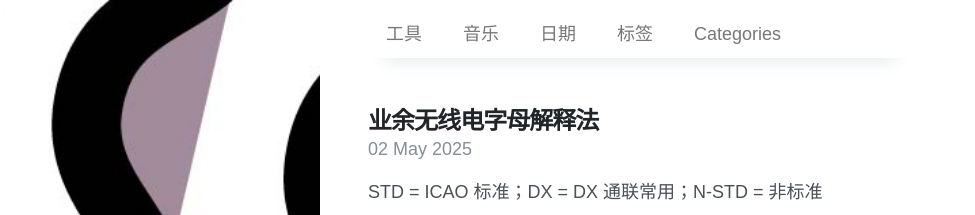
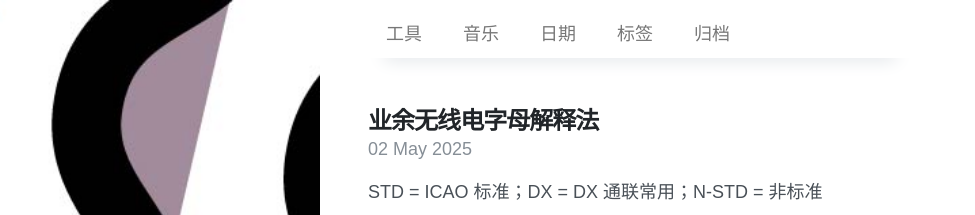
Before and after one commit to gaopengk/gaopengk.github.io, a Jekyll site: the page built from index.html, in a window 1280 px wide and 1221 px high. Shown: the top 215 px of the window, without its empty margins (0-975 px from the left). Built offline with Jekyll 4.4.1, drawn with Linux system fonts in a browser that asks for light colours; nearby versions of some CDN libraries; the list of posts is cut into pages by our own code.

Commit message:
Update archive.yml

```diff
--- a/_data/archive.yml
+++ b/_data/archive.yml
@@ -11,5 +11,5 @@
   title: 标签
   url: /tags/
 - type: categories
-  title: Categories
+  title: 归档
   url: /categories/
```
